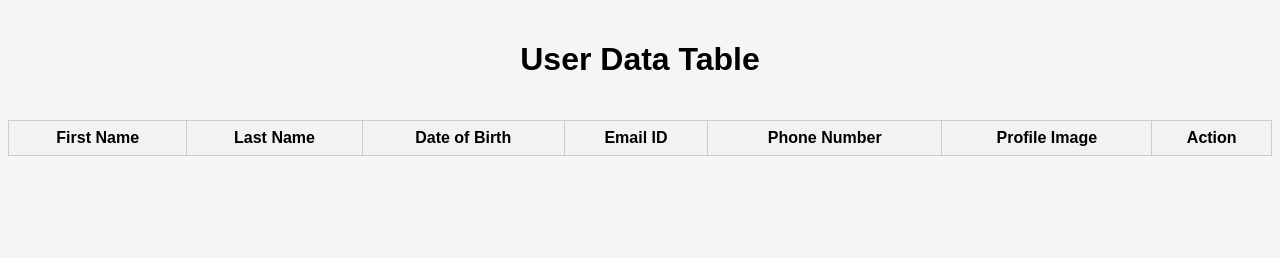
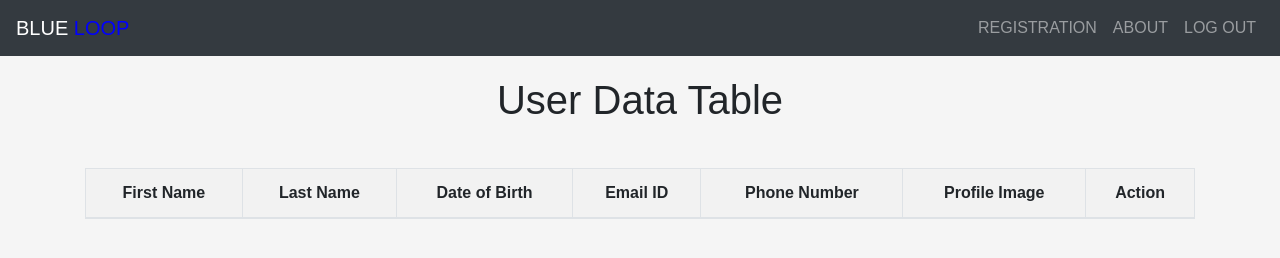
Before and after one commit to Vijayavelvelmurugan/sample, a plain HTML site: page Table.html in a window 1280 px wide. Drawn offline with nearby package versions, Linux system fonts and the light colour scheme.

Commit message:
Your commit message here

```diff
--- a/Table.html
+++ b/Table.html
@@ -2,6 +2,7 @@
 <html lang="en">
 <head>
     <title>User Data Table</title>
+    <link rel="stylesheet" href="https://maxcdn.bootstrapcdn.com/bootstrap/4.5.2/css/bootstrap.min.css">
 </head>
 <style>
     body {
@@ -108,8 +109,32 @@ tr:nth-child(even) {
 tr:hover {
     background-color: #ddd;
 }
+SPAN{
+    color: blue;
+}
 </style>
 <body>
+    <nav class="navbar navbar-expand-lg navbar-dark bg-dark">
+        <a class="navbar-brand" href="./Login.html">BLUE <span>LOOP</span></a>
+        <button class="navbar-toggler" type="button" data-toggle="collapse" data-target="#navbarNav" aria-controls="navbarNav" aria-expanded="false" aria-label="Toggle navigation">
+            <span class="navbar-toggler-icon"></span>
+        </button>
+        <div class="collapse navbar-collapse" id="navbarNav">
+            <ul class="navbar-nav ml-auto">
+                <li class="nav-item">
+                    <a class="nav-link" href="./index.html">REGISTRATION</a>
+                </li>
+                <li class="nav-item">
+                    <a class="nav-link" href="#">ABOUT</a>
+                </li>
+                <li class="nav-item">
+                    <a class="nav-link" href="./Login.html">LOG OUT</a>
+                </li>
+            </ul>
+        </div>
+    </nav>
+    <div class="container">
+        <table class="table table-bordered">
     <h1 class="text-center">User Data Table</h1>
     <div class="container">
         <table class="table table-bordered">
@@ -244,5 +269,8 @@ function handleEditSave(index) {
 // Initial rendering of the table
 renderTable();
 </script>
+<script src="https://code.jquery.com/jquery-3.5.1.slim.min.js"></script>
+<script src="https://cdn.jsdelivr.net/npm/@popperjs/core@2.9.1/dist/umd/popper.min.js"></script>
+<script src="https://maxcdn.bootstrapcdn.com/bootstrap/4.5.2/js/bootstrap.min.js"></script>
 </body>
 </html>
```
